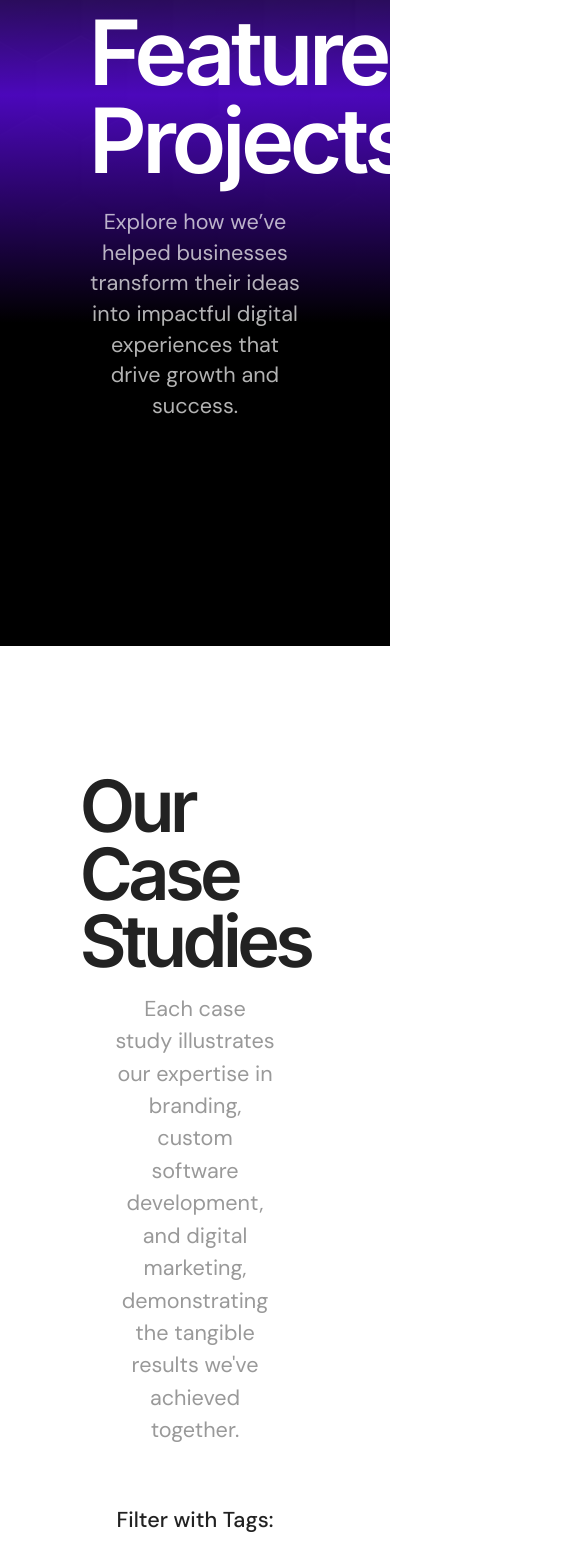
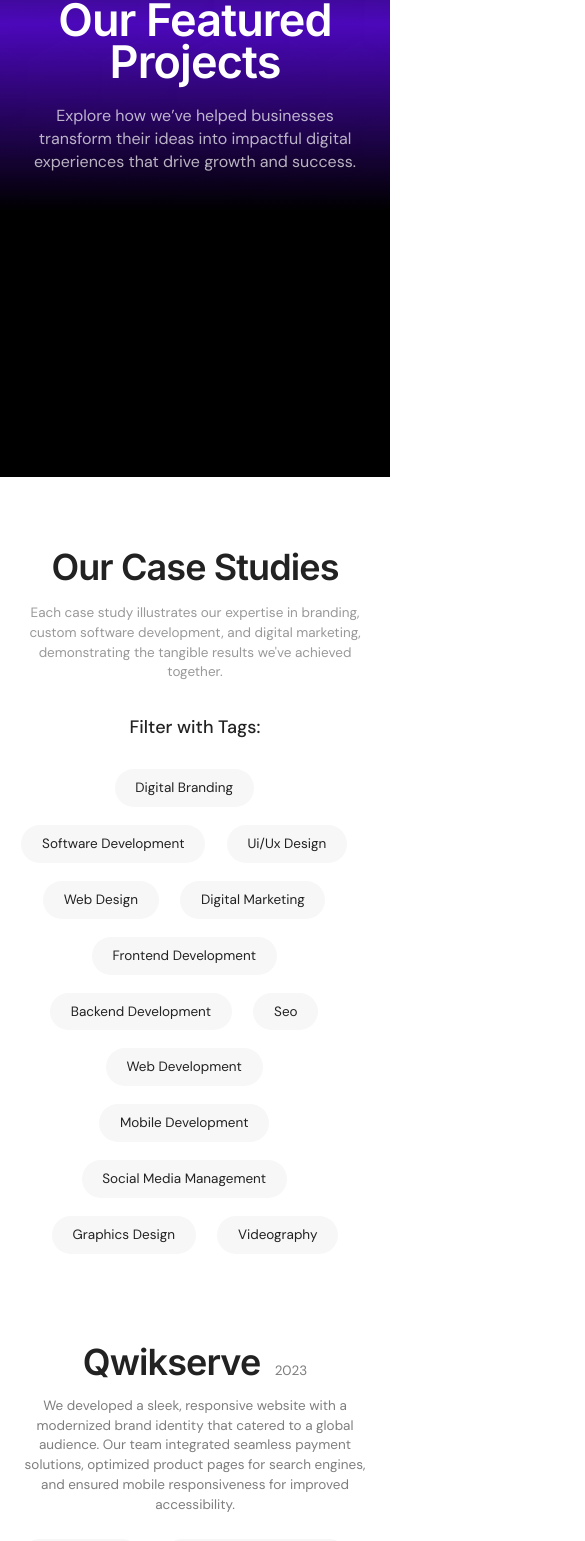
Before and after one commit to ejim11/qrest, a Next.js app: page /our-work in a window 390 px wide. Shown: the part 367-1908 px from the top of the page, 585 px wide, since content can reach past the window. Built offline with nearby package versions, Linux system fonts and the light colour scheme.

Commit message:
📱 made the our work page responsive

```diff
--- a/components/ourWork/CaseStudies.tsx
+++ b/components/ourWork/CaseStudies.tsx
@@ -6,6 +6,7 @@ import React, { useState } from "react";
 import Image from "next/image";
 import { RiArrowRightUpLine } from "react-icons/ri";
 import { motion } from "framer-motion";
+import SectionCard from "../SectionCard";
 
 const CaseStudies = () => {
   const [choosenFilters, setChoosenFilters] = useState<string[]>([]);
@@ -27,13 +28,13 @@ const CaseStudies = () => {
   ];
 
   return (
-    <section className="px-[9rem] py-[14rem] items-center flex flex-col">
+    <SectionCard styles="px-[9rem] py-[14rem] smd:py-[8rem] md:py-[12rem] items-center flex flex-col">
       <motion.h3
         initial={{ opacity: 0 }}
         whileInView={{ opacity: 1 }}
         viewport={{ once: true }}
         transition={{ duration: 0.3, ease: "easeIn" }}
-        className="text-[8rem] leading-[7.5rem] -tracking-[0.5rem] font-inter font-semibold mb-[2rem] text-black-2"
+        className="text-[8rem] xlg:text-[6rem] xmd:text-[5rem] smd:text-[4rem] smd:-tracking-[0.1rem] smd:leading-[4rem]  leading-[7.5rem]  -tracking-[0.5rem] font-inter font-semibold mb-[2rem] text-black-2"
       >
         Our Case Studies
       </motion.h3>
@@ -42,17 +43,17 @@ const CaseStudies = () => {
         whileInView={{ opacity: 1 }}
         viewport={{ once: true }}
         transition={{ duration: 0.3, ease: "easeIn" }}
-        className="text-[2.4rem] leading-[3.6rem] font-dmsans text-grey-2 w-[70%] text-center"
+        className="text-[2.4rem]  sm:text-[1.5rem] sm:leading-[2.2rem] leading-[3.6rem] font-dmsans text-grey-2 w-[70%]  lg:w-[90%] xmd:w-full text-center"
       >
         Each case study illustrates our expertise in branding, custom software
         development, and digital marketing, demonstrating the tangible results
         we&apos;ve achieved together.
       </motion.p>
-      <div className="mt-[6.4rem] flex flex-col items-center">
-        <p className="text-[2.4rem] text-black-2 font-dmsans font-medium mb-[3.2rem]">
+      <div className="mt-[6.4rem] sm:mt-[3.5rem] flex flex-col items-center">
+        <p className="text-[2.4rem] sm:text-[2rem] text-black-2 font-dmsans font-medium mb-[3.2rem]">
           Filter with Tags:
         </p>
-        <div className="flex justify-center w-[80%] flex-wrap items-start ">
+        <div className="flex justify-center w-[80%] lg:w-[90%] xmd:w-full flex-wrap items-start ">
           {filters.map((filter: string, i: number) => (
             <motion.button
               onClick={() => {
@@ -70,7 +71,7 @@ const CaseStudies = () => {
               viewport={{ once: true }}
               transition={{ duration: 0.3, ease: "easeIn", delay: i * 0.1 }}
               key={filter}
-              className={`px-[2.3rem] py-[1rem]  mr-[2.4rem] mb-[2rem] last:mb-0 last:mr-0 rounded-[2.5rem] capitalize  font-dmsans text-[2rem] hover:bg-purple-3 ease-in transition-all duration-150 hover:text-white-1 ${
+              className={`px-[2.3rem] py-[1rem] sm:text-[1.5rem] sm:leading-[2.2rem]   mr-[2.4rem] mb-[2rem] last:mb-0 last:mr-0 rounded-[2.5rem] capitalize  font-dmsans text-[2rem] hover:bg-purple-3 ease-in transition-all duration-150 hover:text-white-1 ${
                 choosenFilters.includes(filter)
                   ? "bg-purple-2 text-white-1"
                   : "bg-[#F7F7F7] text-black-2"
@@ -81,7 +82,7 @@ const CaseStudies = () => {
           ))}
         </div>
       </div>
-      <div className="flex flex-col mt-[12rem] items-center">
+      <div className="flex flex-col mt-[12rem] smd:mt-[10rem] sm:mt-[8rem] items-center">
         {works
           .filter((work) => {
             if (choosenFilters.length <= 0) {
@@ -104,7 +105,7 @@ const CaseStudies = () => {
             ) => (
               <div
                 key={i}
-                className="flex flex-col items-center mb-[12rem] w-[80%] last:mb-0"
+                className="flex flex-col items-center mb-[12rem] smd:mb-[10rem] sm:mb-[8rem] w-[80%] lg:w-[90%] xmd:w-full last:mb-0"
               >
                 <motion.div
                   initial={{ opacity: 0, y: 30 }}
@@ -113,10 +114,10 @@ const CaseStudies = () => {
                   transition={{ duration: 0.3, ease: "easeIn" }}
                   className="flex items-baseline "
                 >
-                  <h2 className="font-inter font-semibold text-[6.4rem] -tracking-[0.5rem] mr-[1.6rem] text-black-2">
+                  <h2 className="font-inter font-semibold text-[6.4rem] xlg:text-[6rem] xmd:text-[5rem] smd:text-[4rem] smd:-tracking-[0.1rem] smd:leading-[4rem] -tracking-[0.5rem] mr-[1.6rem] text-black-2">
                     {work.title}
                   </h2>
-                  <span className="text-grey-1 font-dmsans leading-[2.9rem] text-[2rem]">
+                  <span className="text-grey-1 font-dmsans leading-[2.9rem] sm:text-[1.5rem] sm:leading-[2.2rem] text-[2rem]">
                     {work.year}
                   </span>
                 </motion.div>
@@ -125,11 +126,11 @@ const CaseStudies = () => {
                   whileInView={{ opacity: 1, y: 0 }}
                   viewport={{ once: true }}
                   transition={{ duration: 0.3, ease: "easeIn", delay: 0.1 }}
-                  className="text-center font-dmsans leading-[2.9rem] text-[2rem] text-grey-1 my-[3.2rem]"
+                  className="text-center font-dmsans leading-[2.9rem] text-[2rem] sm:text-[1.5rem] sm:leading-[2.2rem] text-grey-1 my-[3.2rem] sm:mt-[1.7rem] sm:mb-[2.7rem]"
                 >
                   {work.text}
                 </motion.p>
-                <div className="flex justify-center  flex-wrap items-start">
+                <div className="flex justify-center  flex-wrap items-start ">
                   {work.tags.map((tag, i) => (
                     <motion.p
                       initial={{ opacity: 0 }}
@@ -141,7 +142,7 @@ const CaseStudies = () => {
                         delay: i * 0.15,
                       }}
                       key={tag + i}
-                      className="px-[2.3rem] py-[1rem] bg-[#F7F7F7] mr-[2.4rem] mb-[2rem] last:mb-0 last:mr-0 rounded-[2.5rem] capitalize text-black-2 font-dmsans text-[2rem] "
+                      className="px-[2.3rem] py-[1rem] bg-[#F7F7F7] mr-[2.4rem] mb-[2rem] last:mr-0 rounded-[2.5rem] capitalize text-black-2 font-dmsans text-[2rem] sm:text-[1.5rem] sm:leading-[2.2rem] "
                     >
                       {tag}
                     </motion.p>
@@ -152,10 +153,11 @@ const CaseStudies = () => {
                   whileInView={{ opacity: 1, y: 0 }}
                   viewport={{ once: true }}
                   transition={{ duration: 0.5, ease: "easeIn" }}
+                  className="sm:mt-[0.5rem] smd:w-full mb-[3.2rem] sm:mb-[2.2rem]"
                 >
                   <Link
                     href={work.link}
-                    className={` flex items-center text-white-1 font-inter bg-purple-2  rounded-[0.6rem] px-[2.8rem] py-[1.4rem] mb-[3.2rem]`}
+                    className={` smd:justify-between flex items-center text-white-1 font-inter bg-purple-2  rounded-[0.6rem] px-[2.8rem] py-[1.4rem]  `}
                   >
                     <span className="font-medium capitalize font-inter ">
                       {work.linkText}
@@ -168,7 +170,7 @@ const CaseStudies = () => {
                   whileInView={{ opacity: 1, y: 0 }}
                   viewport={{ once: true }}
                   transition={{ duration: 0.5, ease: "easeIn" }}
-                  className="w-[100rem] h-[64rem]"
+                  className="w-[100rem] lg:w-full h-[64rem] sm:h-auto"
                 >
                   <Image
                     src={work.image}
@@ -176,14 +178,14 @@ const CaseStudies = () => {
                     priority
                     width={1200}
                     height={1000}
-                    className="w-full h-full"
+                    className="w-full h-full sm:object-contain"
                   />
                 </motion.div>
               </div>
             )
           )}
       </div>
-    </section>
+    </SectionCard>
   );
 };
 
--- a/components/ourWork/OurWorkComp.tsx
+++ b/components/ourWork/OurWorkComp.tsx
@@ -11,12 +11,12 @@ const OurWorkComp = () => {
   return (
     <main>
       <FirstSection bg="bg-about-1">
-        <div className="py-[15rem] w-[60%] text-center ">
+        <div className="py-[15rem] w-[60%] xlg:w-[70%] lg:w-[90%] xmd:w-full text-center sm:flex-1 sm:items-center sm:justify-center sm:flex sm:flex-col">
           <motion.h2
             initial={{ opacity: 0, y: 20 }}
             animate={{ opacity: 1, y: 0 }}
             transition={{ duration: 0.3, ease: "easeIn" }}
-            className="text-[10rem] font-inter font-semibold leading-[9.8rem] -tracking-[0.5rem] text-white-1 mb-[2.4rem]"
+            className="text-[10rem] xlg:text-[8rem] md:text-[6rem] md:leading-[6rem] smd:leading-[4.6rem] smd:-tracking-[0.1rem] smd:text-[5rem]  font-inter font-semibold leading-[9.8rem] -tracking-[0.5rem] text-white-1 mb-[2.4rem]"
           >
             Our Featured Projects
           </motion.h2>
@@ -24,7 +24,7 @@ const OurWorkComp = () => {
             initial={{ opacity: 0, y: 20 }}
             animate={{ opacity: 1, y: 0 }}
             transition={{ duration: 0.3, ease: "easeIn", delay: 0.2 }}
-            className="font-dmsans text-[2.4rem] leading-[3.4rem] text-white-2"
+            className="font-dmsans text-[2.4rem] smd:text-[1.78rem] sm:leading-[2.6rem] leading-[3.4rem] text-white-2"
           >
             Explore how we’ve helped businesses transform their ideas into
             impactful digital experiences that drive growth and success.
```
